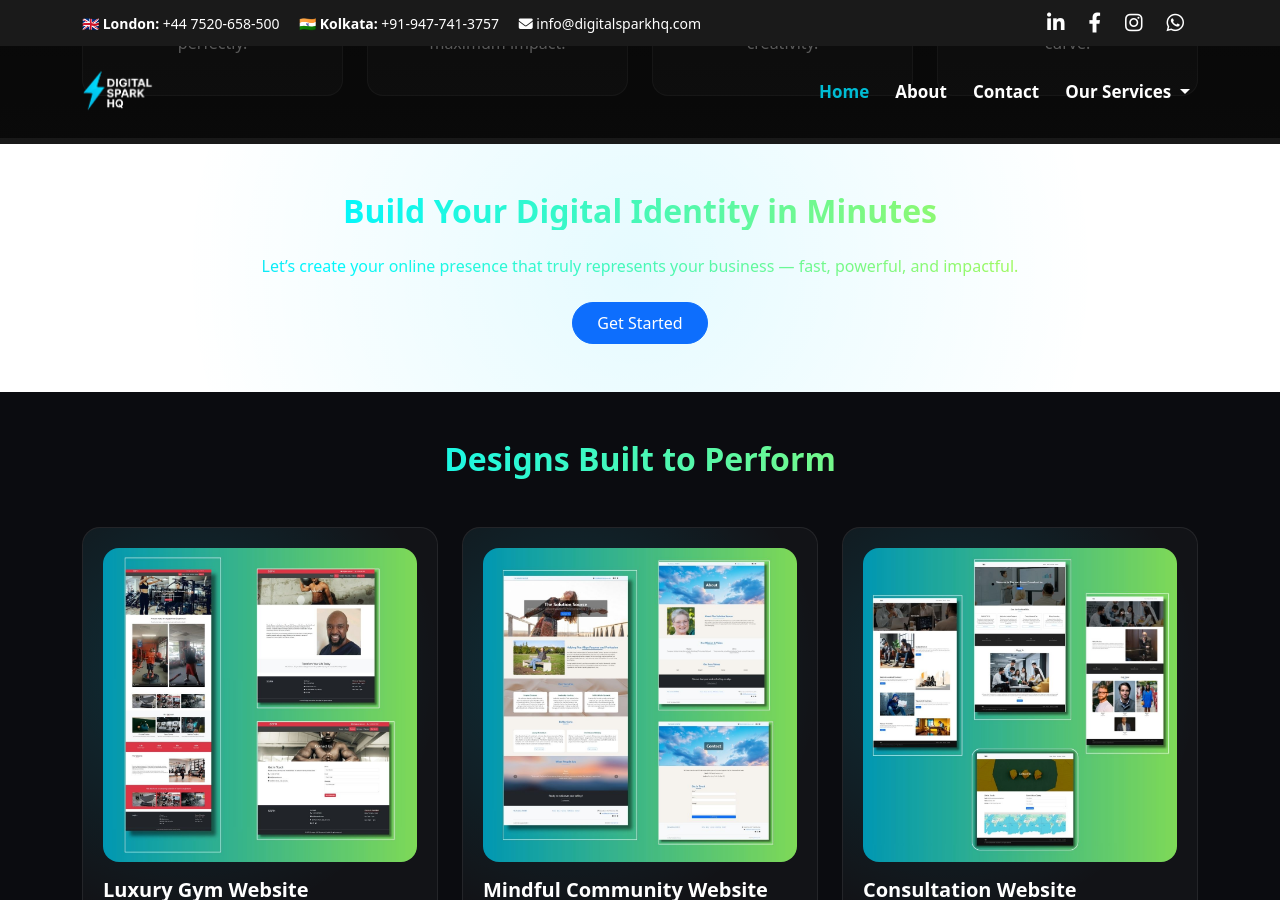
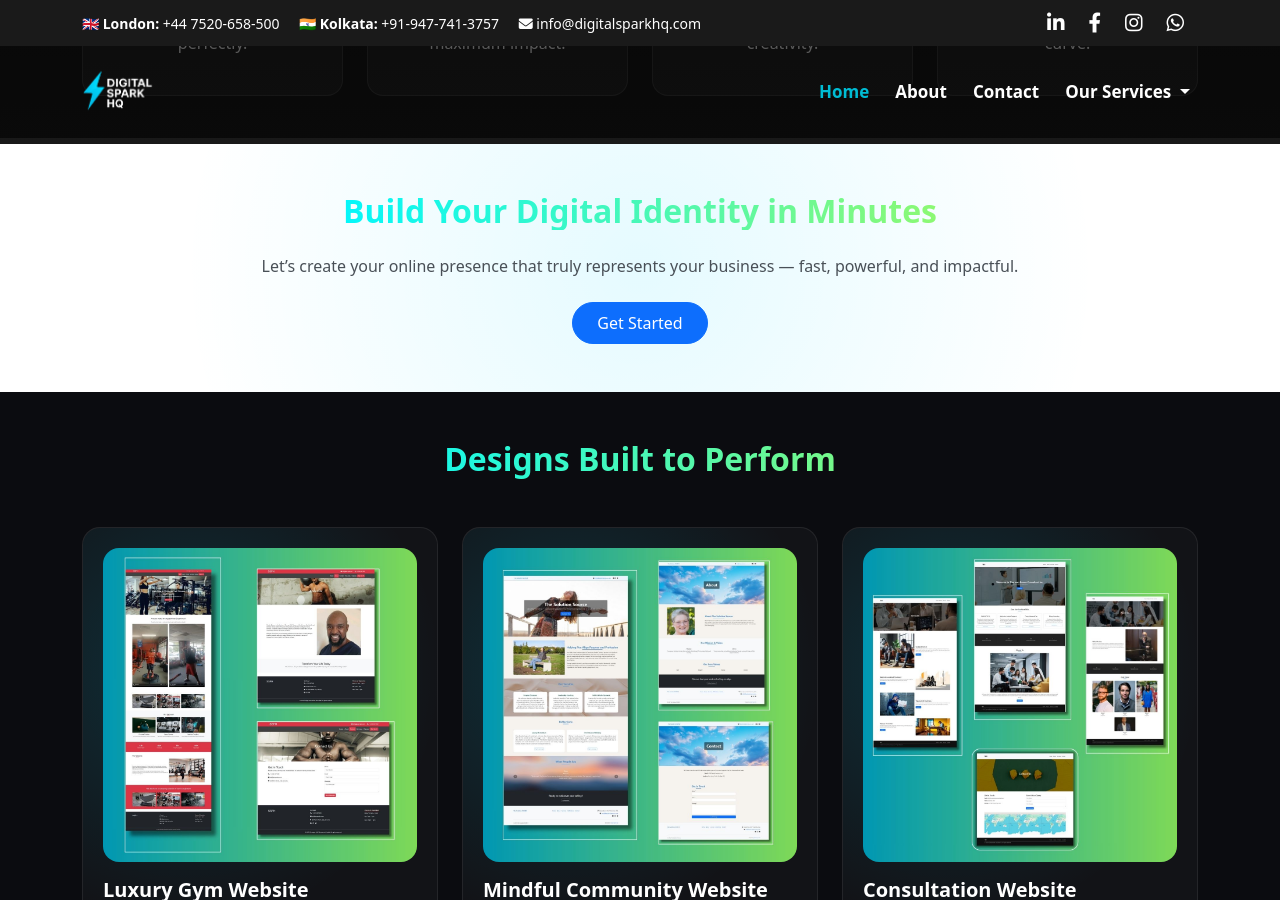
Before and after one commit to Iambiswajit-C/digitalsparkhq, a Jekyll site: the page built from index.md, in a window 1280 px wide and 900 px high, scrolled down 2541 px. Built offline with Jekyll 4.4.1, drawn with Linux system fonts in a browser that asks for light colours.

Commit message:
Update index.md

```diff
--- a/index.md
+++ b/index.md
@@ -228,7 +228,7 @@ Speak With A Strategist
 <section id="build-identity" class="py-5 text-center text-white position-relative">
   <div class="container fade-in">
     <h2 class="fw-bold gradient-text mb-4">Build Your Digital Identity in Minutes</h2>
-    <p class="gradient-text mb-4">Let’s create your online presence that truly represents your business — fast, powerful, and impactful.</p>
+    <p class="mb-4 text-light-emphasis">Let’s create your online presence that truly represents your business — fast, powerful, and impactful.</p>
     <a href="{{ '/contact' | relative_url }}" class="btn btn-primary px-4 py-2 rounded-pill">Get Started</a>
   </div>
 </section>
```
